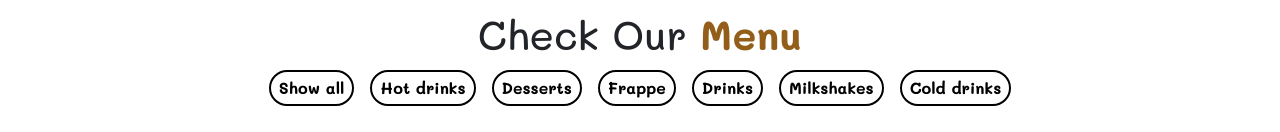
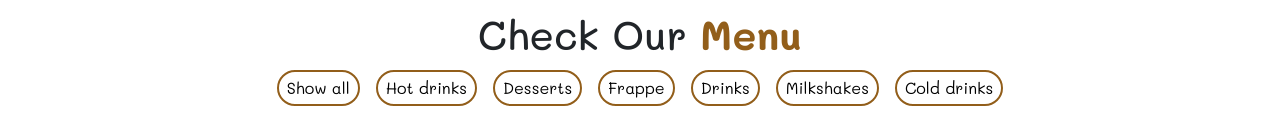
Before and after one commit to yusra-bit/toptea-cafe, a plain HTML site: page index.html in a window 1280 px wide. Shown: the part 820-952 px from the top of the page. Drawn offline with nearby package versions, Linux system fonts and the light colour scheme.

Commit message:
addded files

```diff
--- a/css/styles.css
+++ b/css/styles.css
@@ -125,11 +125,11 @@ body, html {
     border: none;
     color: black;
     background-color: white;
-    border: 2px solid black;
+    border: 2px solid rgb(146, 94, 26);
     border-radius: 20px;
     padding: 4px 8px;
 }
-button:hover{
+button[type='buttom']:hover{
 
     color:rgb(146, 94, 26) ;
 }
--- a/index.html
+++ b/index.html
@@ -44,13 +44,14 @@
     <div class=" menu-section ">
         <h1 class="text-center ">Check Our <span class="letter">Menu</span> </h1>
         <div class=" pb-4 d-lg-flex justify-content-lg-center ">
-          <button class="mx-2 my-1 button all">Show all</button>
-          <button class="mx-2 my-1 button  hot-drink ">Hot drinks</button>
-          <button class="mx-2 my-1  button  dessert ">Desserts</button>
-          <button class="mx-2  my-1  button  frappe ">Frappe</button>
-          <button class="mx-2 my-1    button  drink ">Drinks</button>
-          <button class="mx-2 my-1  button  milkshake">Milkshakes</button>
-          <button class="mx-2 my-1  button  cold-drink">Cold drinks</button>
+         <input type="button" value="Show all" class="button mx-2 my-1 all">
+         <input type="button" value="Hot drinks" class="button mx-2 my-1 hot-drink">
+         <input type="button" value="Desserts" class="button mx-2 my-1 dessert">
+         <input type="button" value="Frappe" class="button mx-2 my-1 frappe">
+         <input type="button" value="Drinks" class="button mx-2 my-1 drink">
+         <input type="button" value="Milkshakes" class="button mx-2 my-1 milkshake">
+         <input type="button" value="Cold drinks" class="button mx-2 my-1 cold-drink">
+
         </div>
 
         <div class="menu container py-3 d-flex justify-content-center ">
```
